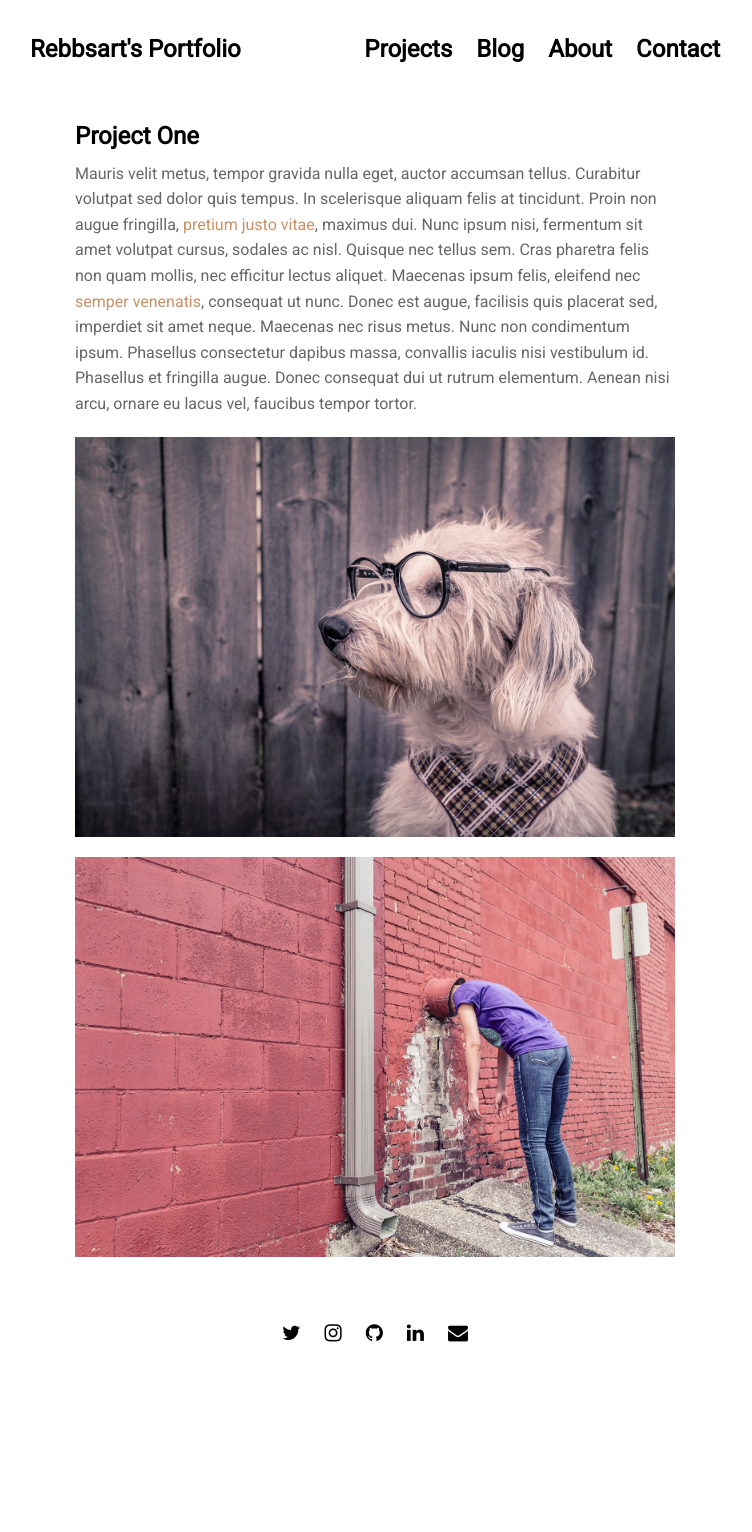
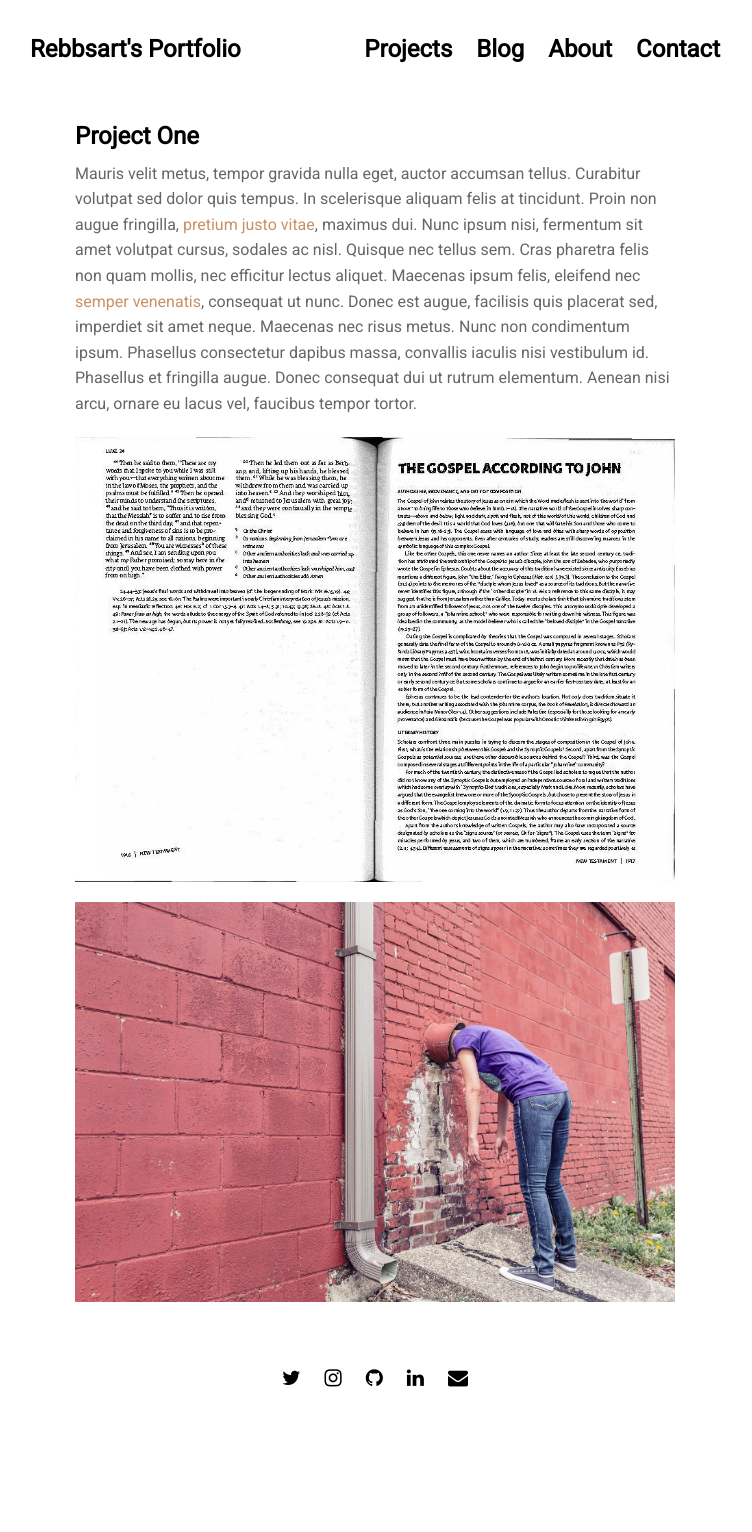
Before and after one commit to rebbsart/rebbsart.github.io, a Jekyll site: the page built from projects/proj-1.md, in a window 1280 px wide. Shown: the whole page, without its empty margins (265-1017 px from the left). Built offline with Jekyll 4.4.1, drawn with Linux system fonts in a browser that asks for light colours; nearby versions of some CDN libraries; before the commit the page ends 1487 px from its top, so only the background shows below that.

Commit message:
Update proj-1.md

```diff
--- a/projects/proj-1.md
+++ b/projects/proj-1.md
@@ -4,6 +4,6 @@ title: 'Project One'
 ---
 Mauris velit metus, tempor gravida nulla eget, auctor accumsan tellus. Curabitur volutpat sed dolor quis tempus. In scelerisque aliquam felis at tincidunt. Proin non augue fringilla, [pretium justo vitae](#), maximus dui. Nunc ipsum nisi, fermentum sit amet volutpat cursus, sodales ac nisl. Quisque nec tellus sem. Cras pharetra felis non quam mollis, nec efficitur lectus aliquet. Maecenas ipsum felis, eleifend nec [semper venenatis](#), consequat ut nunc. Donec est augue, facilisis quis placerat sed, imperdiet sit amet neque. Maecenas nec risus metus. Nunc non condimentum ipsum. Phasellus consectetur dapibus massa, convallis iaculis nisi vestibulum id. Phasellus et fringilla augue. Donec consequat dui ut rutrum elementum. Aenean nisi arcu, ornare eu lacus vel, faucibus tempor tortor.
 
-{% include image.html url="http://www.gratisography.com" image="projects/proj-1/dog.jpg" %}
+{% include image.html image="projects/proj-1/download.jpg" %}
 
 {% include image.html url="http://www.gratisography.com" image="projects/proj-1/wall.jpg" %}
```
